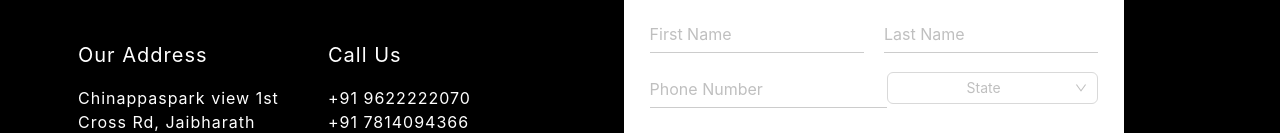
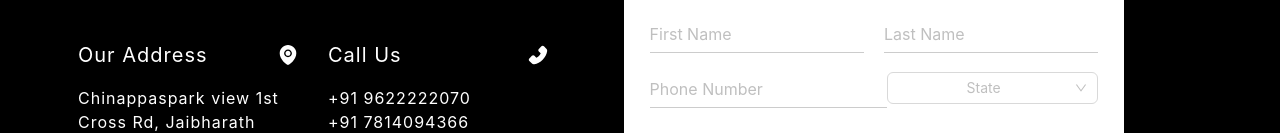
Before and after one commit to Aqirlone1/YCREATORWEBSITE, a React (Create React App) app in the folder frontend/: page /contact in a window 1280 px wide. Shown: the part 160-293 px from the top of the page. Built offline with nearby package versions, Linux system fonts and the light colour scheme.

Commit message:
Added icons

```diff
--- a/frontend/src/components/ContactUs/ContactUs.css
+++ b/frontend/src/components/ContactUs/ContactUs.css
@@ -21,6 +21,9 @@
 }
 
 p {
+  display: flex;
+  justify-content: space-between;
+  align-items: center;
   font-size: 20px;
 }
 
--- a/frontend/src/components/ContactUs/ContactUs.tsx
+++ b/frontend/src/components/ContactUs/ContactUs.tsx
@@ -5,6 +5,7 @@ import instagramIcon from "../../icons/Instagram_1.png";
 import twitterIcon from "../../icons/Twitter_1.png";
 import YoutubeIcon from "../../icons/Youtube_1.png";
 import './ContactUs.css'
+import { EnvironmentFilled, PhoneFilled } from '@ant-design/icons';
 
 const ContactUs = () => {
   const [gender, setGender] = useState('')
@@ -38,13 +39,13 @@ const genders = [
              <h1 className="heading">Contact us</h1>
              <div className="cardAddress">
              <div className='innerCard'>
-              <p>Our Address</p>
+              <p>Our Address  <EnvironmentFilled /></p>
                Chinappaspark view
                1st Cross Rd, Jaibharath Nagar,
                JCO Colony, Bengaluru,
               </div>
              <div className='innerCard'>
-              <p>Call Us</p>
+              <p>Call Us  <PhoneFilled /></p>
                +91 9622222070<br/>
                +91 7814094366
              </div>
```
